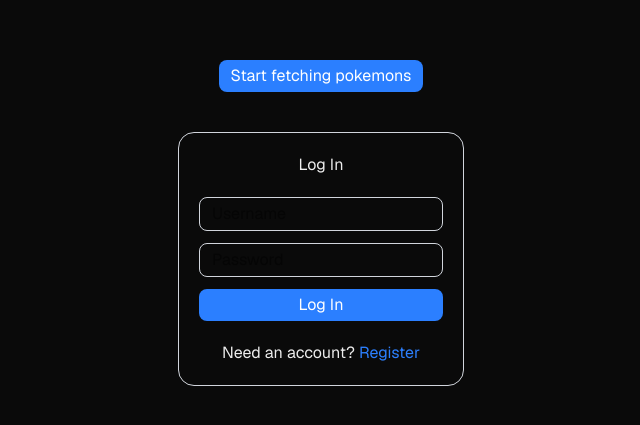
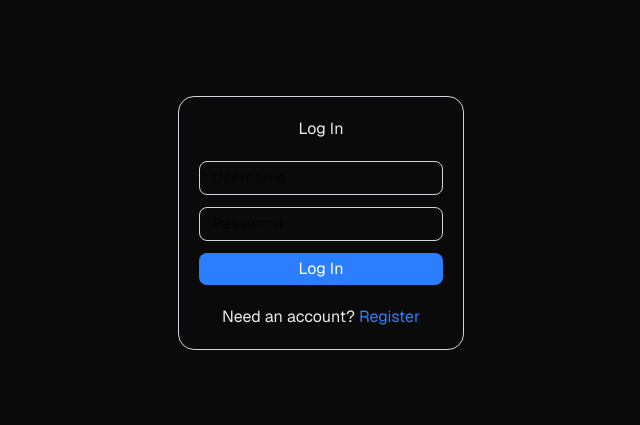
Before and after one commit to adi117/pokedex, a Next.js app: page / in a window 1280 px wide. Shown: the part 217-642 px from the top of the page, without its empty margins (319-959 px from the left). Built offline with nearby package versions, Linux system fonts and the light colour scheme.

Commit message:
feat(talent-growth): fix auth form

```diff
--- a/app/page.tsx
+++ b/app/page.tsx
@@ -6,6 +6,7 @@ import Image from "next/image";
 import { useRouter } from "next/navigation";
 import { useEffect, useState } from "react";
 import AuthForm from '../components/AuthForm';
+import { useAuth } from "@/context/useAuth";
 
 export default function Home() {
 
@@ -13,6 +14,7 @@ export default function Home() {
   const router = useRouter();
 
   const { displayedPokemons, fetchPokemons, fetchPokemon, initialized, setInitialized, loading } = usePokemon();
+  const { isLoggedIn } = useAuth();
 
   const [pokemonName, setPokemonName] = useState("");
   const [page, setPage] = useState(0);
@@ -48,7 +50,7 @@ export default function Home() {
   return (
     <div className="flex flex-col gap-10 min-h-screen items-center justify-center bg-background font-sans m-10">
 
-      {!initialized &&
+      {!initialized && isLoggedIn &&
         <div>
           <button
             onClick={handleFirstFetch}
@@ -59,8 +61,9 @@ export default function Home() {
         </div>
       }
 
-      <AuthForm/>
-
+      {!isLoggedIn &&
+        <AuthForm />
+      }
 
       {/* Search Menu */}
       {initialized &&
```
